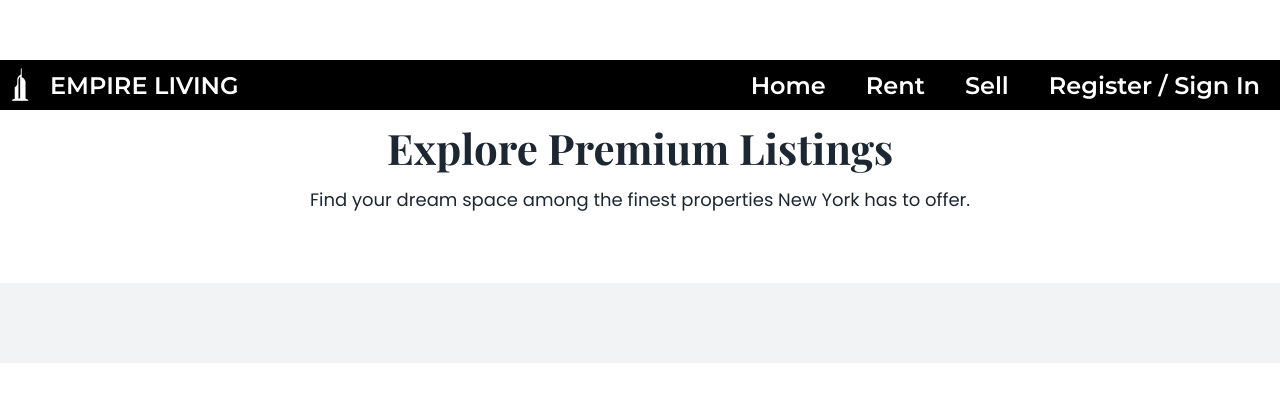
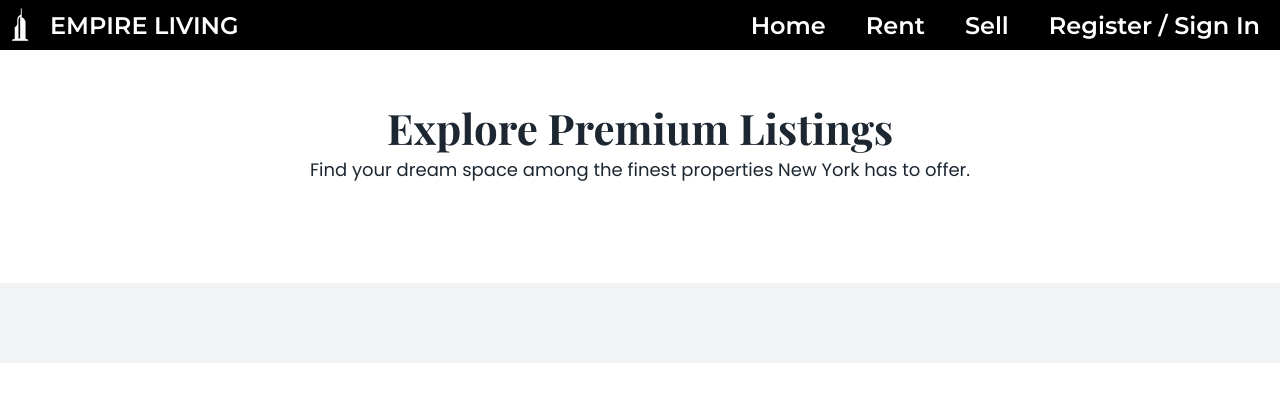
Before and after one commit to agon-sh/final-project-web-mobile-II, a PHP site: page /browse.php in a window 1280 px wide. Shown: the top 402 px of the page. Run offline with PHP 8.4, Linux system fonts and the light colour scheme; data that the repository does not hold is empty; some web fonts are replaced.

Commit message:
fixed empty whitespace above header

```diff
--- a/browse.php
+++ b/browse.php
@@ -1,7 +1,7 @@
 <?php
+    session_start();
     $conn = mysqli_connect("localhost", "root", "", "empire_living");
     $result = mysqli_query($conn, "SELECT property_id, title, cost, square_feet, bedrooms, bathrooms, location, image FROM property");
-    include('header.php');
 ?>
 
 <html lang="en">
@@ -38,8 +38,8 @@
 
         /* Intro box thing */
         .browse_intro {
-            margin-top: 60px; /* offset for fixed header */
-            padding: 60px 20px 0px 20px; /* top, right, bottom, left */
+            margin: 0; /* remove unexpected margin */
+            padding: 100px 20px 30px; /* top padding to push below header */
             text-align: center;
             color: #1D2731;
             font-family: "Playfair Display", serif;
@@ -48,11 +48,15 @@
         .browse_intro h1 {
             font-size: 42px;
             margin-bottom: 10px;
+            margin: 0;
+            padding: 0;
         }
 
         .browse_intro p {
             font-size: 18px;
             font-family: "Poppins", sans-serif;
+            margin: 0;
+            padding: 0;
         }
 
         /* Property Card Grid */
@@ -110,6 +114,9 @@
     </style>
 
 <body>
+    <!-- Header -->
+    <?php include('header.php'); ?>
+
     <!-- Intro Box -->
     <section class="browse_intro">
         <h1>Explore Premium Listings</h1>
```
